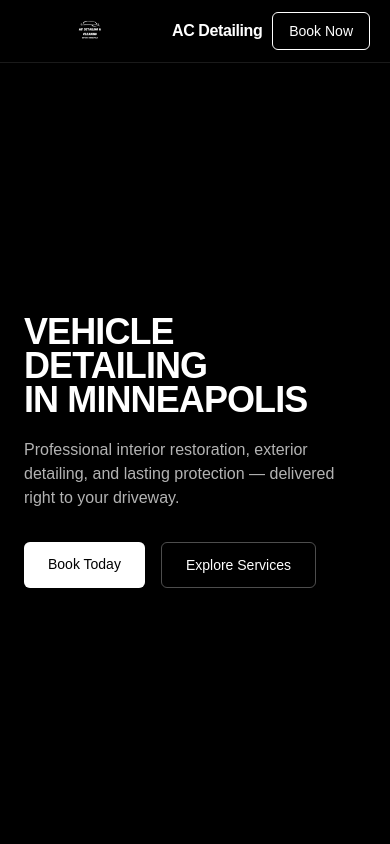
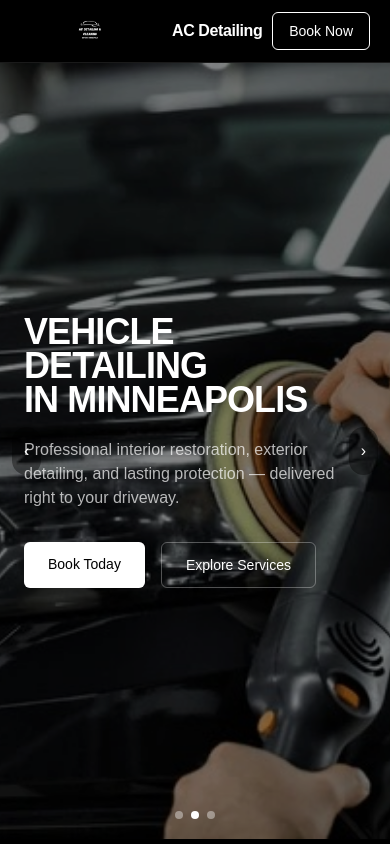
Before and after one commit to Achen2020-web/ac-detailing, a Next.js app: page / in a window 390 px wide. Shown: the top 844 px of the page. Built offline with nearby package versions, Linux system fonts and the light colour scheme; no server answers; grey boxes are pictures that could not be loaded.

Commit message:
Update page.tsx

```diff
--- a/src/app/page.tsx
+++ b/src/app/page.tsx
@@ -15,8 +15,8 @@ const PALETTE = {
 };
 
 /* ---------------- Smart image with next/image + graceful fallbacks ----------------
-   - The wrapper div receives your className (sets size & fit classes)
-   - next/image uses `fill` for optimization
+   - Wrapper gets your className (sets size & fit classes)
+   - Uses next/image (fill) for optimization
    - Tries multiple sources; if one fails, advances to the next
 ----------------------------------------------------------------------------- */
 function SmartImg({
@@ -53,7 +53,6 @@ function SmartImg({
         fill
         sizes="100vw"
         className={
-          // Keep whatever fit you passed (object-cover / object-contain)
           (className || "").includes("object-contain")
             ? "object-contain"
             : "object-cover"
@@ -62,7 +61,6 @@ function SmartImg({
           if (idx < sources.length - 1) setIdx(idx + 1);
           else setFailedAll(true);
         }}
-        // For large hero images we don’t need blur placeholders
         priority={false}
       />
     </div>
@@ -70,7 +68,13 @@ function SmartImg({
 }
 
 /* ---------------- Small motion helper ---------------- */
-function Reveal({ children, delay = 0 }: { children: React.ReactNode; delay?: number }) {
+function Reveal({
+  children,
+  delay = 0,
+}: {
+  children: React.ReactNode;
+  delay?: number;
+}) {
   const ref = useRef(null);
   const inView = useInView(ref, { once: true, amount: 0.18 });
   return (
@@ -83,6 +87,118 @@ function Reveal({ children, delay = 0 }: { children: React.ReactNode; delay?: nu
         {children}
       </motion.div>
     </div>
+  );
+}
+
+/* ---------------- HERO SLIDESHOW ---------------- */
+const heroSlides: string[][] = [
+  ["/soap-sunset.jpeg", "/soap-sunset.jpg"],
+  ["/polish-black-portrait.jpeg", "/polish-black-portrait.jpg"],
+  ["/hero-polish.jpeg", "/hero-polish.jpg"],
+];
+
+function HeroSlideshow({
+  onSelectPackage,
+}: {
+  onSelectPackage: (pkg: string) => void;
+}) {
+  const [i, setI] = useState(0);
+  const [paused, setPaused] = useState(false);
+
+  useEffect(() => {
+    if (paused) return;
+    const t = setInterval(() => setI((v) => (v + 1) % heroSlides.length), 5000);
+    return () => clearInterval(t);
+  }, [paused]);
+
+  const go = (n: number) =>
+    setI((prev) => (prev + n + heroSlides.length) % heroSlides.length);
+
+  return (
+    <section
+      className="relative h-[92vh] w-full isolate overflow-hidden select-none"
+      onMouseEnter={() => setPaused(true)}
+      onMouseLeave={() => setPaused(false)}
+    >
+      <AnimatePresence initial={false} mode="wait">
+        <motion.div
+          key={i}
+          initial={{ opacity: 0 }}
+          animate={{ opacity: 1 }}
+          exit={{ opacity: 0 }}
+          transition={{ duration: 1.0 }}
+          className="absolute inset-0"
+        >
+          <SmartImg
+            sources={heroSlides[i]}
+            alt="Detailing showcase"
+            className="absolute inset-0 h-full w-full object-cover"
+          />
+        </motion.div>
+      </AnimatePresence>
+
+      <div className="absolute inset-0 bg-black/45" />
+
+      <div className="relative z-10 mx-auto flex h-full max-w-6xl flex-col items-start justify-center px-6">
+        <h1 className="max-w-3xl text-4xl md:text-6xl font-extrabold tracking-tight leading-[0.95]">
+          VEHICLE DETAILING
+          <br /> IN MINNEAPOLIS
+        </h1>
+        <p className="mt-5 max-w-xl text-white/70">
+          Professional interior restoration, exterior detailing, and lasting
+          protection — delivered right to your driveway.
+        </p>
+        <div className="mt-8 flex flex-wrap gap-4">
+          <a
+            href="#booking"
+            onClick={() => onSelectPackage("General Booking")}
+            className="rounded-md px-6 py-3 text-sm font-medium bg-white text-black ring-1 ring-inset ring-white/20 hover:opacity-90 transition"
+          >
+            Book Today
+          </a>
+          <a
+            href="#services"
+            className="rounded-md px-6 py-3 text-sm font-medium border border-white/30 hover:bg-white hover:text-black transition"
+          >
+            Explore Services
+          </a>
+        </div>
+      </div>
+
+      {/* Arrows */}
+      <button
+        aria-label="Previous slide"
+        onClick={() => go(-1)}
+        className="absolute left-3 top-1/2 -translate-y-1/2 rounded-full bg-black/40 hover:bg-black/60 p-3 text-white"
+      >
+        ‹
+      </button>
+      <button
+        aria-label="Next slide"
+        onClick={() => go(1)}
+        className="absolute right-3 top-1/2 -translate-y-1/2 rounded-full bg-black/40 hover:bg-black/60 p-3 text-white"
+      >
+        ›
+      </button>
+
+      {/* Dots */}
+      <div className="absolute bottom-5 left-1/2 -translate-x-1/2 flex gap-2">
+        {heroSlides.map((_, idx) => {
+          const active = idx === i;
+          return (
+            <button
+              key={idx}
+              aria-label={`Go to slide ${idx + 1}`}
+              onClick={() => setI(idx)}
+              className={[
+                "h-2 w-2 rounded-full transition",
+                active ? "bg-white" : "bg-white/40 hover:bg-white/70",
+              ].join(" ")}
+            />
+          );
+        })}
+      </div>
+    </section>
   );
 }
 
@@ -399,15 +515,28 @@ function PricingGuidesSection({ onSelectPackage }: { onSelectPackage: (pkg: stri
    ========================================================= */
 export default function Home() {
   // Inquiry form (with honeypot)
-  const [inq, setInq] = useState({ name: "", email: "", phone: "", vehicle: "", message: "", company: "" });
+  const [inq, setInq] = useState({
+    name: "",
+    email: "",
+    phone: "",
+    vehicle: "",
+    message: "",
+    company: "",
+  });
   const [inqBusy, setInqBusy] = useState(false);
   const [inqOK, setInqOK] = useState(false);
   const [inqErr, setInqErr] = useState<string | null>(null);
 
   // Booking form (with honeypot)
   const [bk, setBk] = useState({
-    name: "", email: "", phone: "", vehicle: "",
-    package: "Interior + Exterior", date: "", time: "", company: "",
+    name: "",
+    email: "",
+    phone: "",
+    vehicle: "",
+    package: "Interior + Exterior",
+    date: "",
+    time: "",
+    company: "",
   });
   const [bkBusy, setBkBusy] = useState(false);
   const [bkOK, setBkOK] = useState(false);
@@ -431,41 +560,61 @@ export default function Home() {
     e.preventDefault();
     if (inq.company) return; // honeypot
     if (!validEmail(inq.email)) return setInqErr("Please enter a valid email.");
-    setInqBusy(true); setInqErr(null);
-    const payload = { name: inq.name, email: inq.email, phone: inq.phone, vehicle: inq.vehicle, message: inq.message };
+    setInqBusy(true);
+    setInqErr(null);
+    const payload = {
+      name: inq.name,
+      email: inq.email,
+      phone: inq.phone,
+      vehicle: inq.vehicle,
+      message: inq.message,
+    };
     const { error } = await supabase.from("customer_inquiries").insert([payload]);
     setInqBusy(false);
     if (error) return setInqErr(error.message);
     setInqOK(true);
-    setInq({ name: "", email: "", phone: "", vehicle: "", message: "", company: "" });
+    setInq({
+      name: "",
+      email: "",
+      phone: "",
+      vehicle: "",
+      message: "",
+      company: "",
+    });
   }
 
   async function submitBooking(e: React.FormEvent) {
     e.preventDefault();
     if (bk.company) return; // honeypot
     if (!validEmail(bk.email)) return setBkErr("Please enter a valid email.");
-    setBkBusy(true); setBkErr(null);
-    const payload = { name: bk.name, email: bk.email, phone: bk.phone, vehicle: bk.vehicle, package: bk.package, date: bk.date, time: bk.time };
+    setBkBusy(true);
+    setBkErr(null);
+    const payload = {
+      name: bk.name,
+      email: bk.email,
+      phone: bk.phone,
+      vehicle: bk.vehicle,
+      package: bk.package,
+      date: bk.date,
+      time: bk.time,
+    };
     const { error } = await supabase.from("bookings").insert([payload]);
     setBkBusy(false);
     if (error) return setBkErr(error.message);
     setBkOK(true);
-    setBk({ name: "", email: "", phone: "", vehicle: "", package: "Interior + Exterior", date: "", time: "", company: "" });
+    setBk({
+      name: "",
+      email: "",
+      phone: "",
+      vehicle: "",
+      package: "Interior + Exterior",
+      date: "",
+      time: "",
+      company: "",
+    });
   }
 
-  /* Hero slideshow */
-  const slides = [
-    ["/hero-polish.jpg", "/hero-polish.jpeg"],
-    ["/soap-sunset.jpg", "/soap-sunset.jpeg"],
-    ["/wipe-blue-cloth.jpg", "/wipe-blue-cloth.jpeg"],
-  ];
-  const [i, setI] = useState(0);
-  useEffect(() => {
-    const t = setInterval(() => setI((v) => (v + 1) % slides.length), 6000);
-    return () => clearInterval(t);
-  }, [slides.length]);
-
-  /* Posters */
+  /* Posters (pricing) */
   const posters = [
     { srcs: ["/referral-pricing.png"], alt: "Referral Program" },
     { srcs: ["/ceramic-pricing.png"], alt: "Ceramic pricing" },
@@ -507,48 +656,23 @@ export default function Home() {
             <a href="#reviews" className="hover:opacity-70">Reviews</a>
             <a href="#contact" className="hover:opacity-70">Contact</a>
           </nav>
-          <a href="#booking" className="rounded-md px-4 py-2 text-sm border border-white hover:bg-white hover:text-black transition">Book Now</a>
+          <a
+            href="#booking"
+            className="rounded-md px-4 py-2 text-sm border border-white hover:bg-white hover:text-black transition"
+          >
+            Book Now
+          </a>
         </div>
       </header>
 
-      {/* HERO (full image) */}
-      <section className="relative h-[92vh] w-full isolate overflow-hidden">
-        <AnimatePresence initial={false} mode="wait">
-          <motion.div key={i} initial={{ opacity: 0 }} animate={{ opacity: 1 }} exit={{ opacity: 0 }} transition={{ duration: 0.6 }}>
-            <SmartImg
-              sources={slides[i]}
-              alt="Detailing showcase"
-              className="absolute inset-0 h-full w-full object-cover"
-            />
-          </motion.div>
-        </AnimatePresence>
-        <div className="absolute inset-0 bg-black/45" />
-        <div className="relative z-10 mx-auto flex h-full max-w-6xl flex-col items-start justify-center px-6">
-          <h1 className="max-w-3xl text-4xl md:text-6xl font-extrabold tracking-tight leading-[0.95]">
-            VEHICLE DETAILING
-            <br /> IN MINNEAPOLIS
-          </h1>
-          <p className="mt-5 max-w-xl text-white/70">
-            Professional interior restoration, exterior detailing, and lasting protection — delivered right to your driveway.
-          </p>
-          <div className="mt-8 flex flex-wrap gap-4">
-            <a
-              href="#booking"
-              onClick={() => handleSelectPackage("General Booking")}
-              className="rounded-md px-6 py-3 text-sm font-medium bg-white text-black ring-1 ring-inset ring-white/20 hover:opacity-90 transition"
-            >
-              Book Today
-            </a>
-            <a href="#services" className="rounded-md px-6 py-3 text-sm font-medium border border-white/30 hover:bg-white hover:text-black transition">
-              Explore Services
-            </a>
-          </div>
-        </div>
-      </section>
+      {/* HERO */}
+      <HeroSlideshow onSelectPackage={handleSelectPackage} />
 
       {/* SERVICES */}
       <section id="services" className="mx-auto max-w-6xl px-6 py-16">
-        <Reveal><h2 className="text-2xl font-semibold">Services</h2></Reveal>
+        <Reveal>
+          <h2 className="text-2xl font-semibold">Services</h2>
+        </Reveal>
         <div className="mt-8 grid gap-6 md:grid-cols-3">
           {[
             { t: "Express Wash", d: "Foam contact wash, wheels, windows, quick interior tidy." },
@@ -573,21 +697,22 @@ export default function Home() {
 
       {/* POSTERS */}
       <section id="pricing" className="px-0 py-16">
-        <Reveal><h2 className="mx-auto max-w-6xl px-6 text-2xl font-semibold">Pricing </h2></Reveal>
+        <Reveal>
+          <h2 className="mx-auto max-w-6xl px-6 text-2xl font-semibold">Pricing </h2>
+        </Reveal>
         <div className="mt-8 overflow-x-auto snap-x snap-mandatory">
           <div className="flex gap-6 px-6">
-            {[
-              { srcs: ["/referral-pricing.png"], alt: "Referral Program" },
-              { srcs: ["/ceramic-pricing.png"], alt: "Ceramic pricing" },
-              { srcs: ["/interior-pricing.png"], alt: "Interior pricing" },
-              { srcs: ["/full-pricing.png"], alt: "Full pricing" },
-            ].map((img) => (
+            {posters.map((img) => (
               <div
                 key={img.srcs[0]}
                 className="snap-center shrink-0 rounded-2xl border border-white/10 bg-white/5 backdrop-blur"
                 style={{ width: "min(92vw, 950px)" }}
               >
-                <SmartImg sources={img.srcs} alt={img.alt} className="h-[86vh] w-full object-contain p-4" />
+                <SmartImg
+                  sources={img.srcs}
+                  alt={img.alt}
+                  className="h-[86vh] w-full object-contain p-4"
+                />
               </div>
             ))}
           </div>
@@ -601,15 +726,22 @@ export default function Home() {
             Customer Results
           </h2>
 
-        <div className="grid grid-cols-1 sm:grid-cols-2 lg:grid-cols-3 gap-10">
+          <div className="grid grid-cols-1 sm:grid-cols-2 lg:grid-cols-3 gap-10">
             {[
               { srcs: ["/before-after-seat.jpg", "/before-after-seat.jpeg"], caption: "Interior Seat Restoration" },
               { srcs: ["/before-after-mats.jpg", "/before-after-mats.jpeg"], caption: "Floor Mat Deep Clean" },
               { srcs: ["/before-after-door.jpg", "/before-after-door.jpeg"], caption: "Door Panel Refresh" },
               { srcs: ["/before-after-trunk.jpg", "/before-after-trunk.jpeg"], caption: "Full Trunk Cleanout" },
             ].map((card) => (
-              <div key={card.caption} className="bg-neutral-900 rounded-2xl shadow-lg overflow-hidden border border-white/10">
-                <SmartImg sources={card.srcs} alt={card.caption} className="w-full h-64 object-cover" />
+              <div
+                key={card.caption}
+                className="bg-neutral-900 rounded-2xl shadow-lg overflow-hidden border border-white/10"
+              >
+                <SmartImg
+                  sources={card.srcs}
+                  alt={card.caption}
+                  className="w-full h-64 object-cover"
+                />
                 <div className="p-4 text-center text-sm text-gray-300">{card.caption}</div>
               </div>
             ))}
@@ -619,20 +751,17 @@ export default function Home() {
 
       {/* GALLERY */}
       <section id="gallery" className="mx-auto max-w-6xl px-6 py-12">
-        <Reveal><h2 className="text-2xl font-semibold">Gallery</h2></Reveal>
+        <Reveal>
+          <h2 className="text-2xl font-semibold">Gallery</h2>
+        </Reveal>
         <div className="mt-6 grid grid-cols-2 gap-4 md:grid-cols-4">
-          {[
-            ["/soap-close.jpg", "/soap-close.jpeg"],
-            ["/interior-vs-exterior.jpg", "/interior-vs-exterior.jpeg"],
-            ["/polish-black-portrait.jpg", "/polish-black-portrait.jpeg"],
-            ["/wipe-blue-cloth.jpg", "/wipe-blue-cloth.jpeg"],
-            ["/before-after-mats.jpg", "/before-after-mats.jpeg"],
-            ["/before-after-seat.jpg", "/before-after-seat.jpeg"],
-            ["/before-after-trunk.jpg", "/before-after-trunk.jpeg"],
-            ["/before-after-door.jpg", "/before-after-door.jpeg"],
-          ].map((srcs) => (
+          {gallery.map((srcs) => (
             <Reveal key={srcs[0]} delay={0.04}>
-              <SmartImg sources={srcs} alt="" className="h-40 w-full rounded-lg object-cover md:h-48" />
+              <SmartImg
+                sources={srcs}
+                alt=""
+                className="h-40 w-full rounded-lg object-cover md:h-48"
+              />
             </Reveal>
           ))}
         </div>
@@ -640,7 +769,9 @@ export default function Home() {
 
       {/* REVIEWS */}
       <section id="reviews" className="mx-auto max-w-6xl px-6 py-12">
-        <Reveal><h2 className="text-2xl font-semibold">Reviews</h2></Reveal>
+        <Reveal>
+          <h2 className="text-2xl font-semibold">Reviews</h2>
+        </Reveal>
         <div className="mt-6 grid gap-6 md:grid-cols-3">
           {[
             { q: "Interior looked brand new. Professional and punctual.", n: "Jordan P." },
@@ -659,7 +790,9 @@ export default function Home() {
 
       {/* CONTACT */}
       <section id="contact" className="mx-auto max-w-6xl px-6 py-16">
-        <Reveal><h2 className="text-2xl font-semibold">Get a Free Quote</h2></Reveal>
+        <Reveal>
+          <h2 className="text-2xl font-semibold">Get a Free Quote</h2>
+        </Reveal>
         <form onSubmit={submitInquiry} className="mt-6 grid grid-cols-1 gap-3 md:grid-cols-2">
           {/* Honeypot */}
           <input
@@ -670,13 +803,46 @@ export default function Home() {
             onChange={(e) => setInq((v) => ({ ...v, company: e.target.value }))}
             placeholder="Company"
           />
-          <input className="rounded-md border border-white/20 bg-black px-3 py-2 outline-none focus:ring-2 focus:ring-white/20 placeholder:text-white/40" placeholder="Name" required value={inq.name} onChange={e=>setInq(v=>({...v,name:e.target.value}))}/>
-          <input className="rounded-md border border-white/20 bg-black px-3 py-2 outline-none focus:ring-2 focus:ring-white/20 placeholder:text-white/40" type="email" placeholder="Email" required value={inq.email} onChange={e=>setInq(v=>({...v,email:e.target.value}))}/>
-          <input className="rounded-md border border-white/20 bg-black px-3 py-2 outline-none focus:ring-2 focus:ring-white/20 placeholder:text-white/40" placeholder="Phone" value={inq.phone} onChange={e=>setInq(v=>({...v,phone:e.target.value}))}/>
-          <input className="rounded-md border border-white/20 bg-black px-3 py-2 outline-none focus:ring-2 focus:ring-white/20 placeholder:text-white/40" placeholder="Vehicle (Make/Model/Year)" value={inq.vehicle} onChange={e=>setInq(v=>({...v,vehicle:e.target.value}))}/>
-          <textarea className="rounded-md border border-white/20 bg-black px-3 py-2 outline-none focus:ring-2 focus:ring-white/20 placeholder:text-white/40 md:col-span-2" rows={5} placeholder="Tell us what you need (odor removal, pet hair, spill, etc.)" required value={inq.message} onChange={e=>setInq(v=>({...v,message:e.target.value}))}/>
+          <input
+            className="rounded-md border border-white/20 bg-black px-3 py-2 outline-none focus:ring-2 focus:ring-white/20 placeholder:text-white/40"
+            placeholder="Name"
+            required
+            value={inq.name}
+            onChange={(e) => setInq((v) => ({ ...v, name: e.target.value }))}
+          />
+          <input
+            className="rounded-md border border-white/20 bg-black px-3 py-2 outline-none focus:ring-2 focus:ring-white/20 placeholder:text-white/40"
+            type="email"
+            placeholder="Email"
+            required
+            value={inq.email}
+            onChange={(e) => setInq((v) => ({ ...v, email: e.target.value }))}
+          />
+          <input
+            className="rounded-md border border-white/20 bg-black px-3 py-2 outline-none focus:ring-2 focus:ring-white/20 placeholder:text-white/40"
+            placeholder="Phone"
+            value={inq.phone}
+            onChange={(e) => setInq((v) => ({ ...v, phone: e.target.value }))}
+          />
+          <input
+            className="rounded-md border border-white/20 bg-black px-3 py-2 outline-none focus:ring-2 focus:ring-white/20 placeholder:text-white/40"
+            placeholder="Vehicle (Make/Model/Year)"
+            value={inq.vehicle}
+            onChange={(e) => setInq((v) => ({ ...v, vehicle: e.target.value }))}
+          />
+          <textarea
+            className="rounded-md border border-white/20 bg-black px-3 py-2 outline-none focus:ring-2 focus:ring-white/20 placeholder:text-white/40 md:col-span-2"
+            rows={5}
+            placeholder="Tell us what you need (odor removal, pet hair, spill, etc.)"
+            required
+            value={inq.message}
+            onChange={(e) => setInq((v) => ({ ...v, message: e.target.value }))}
+          />
           <div className="md:col-span-2 flex items-center gap-4">
-            <button disabled={inqBusy} className="rounded-md px-5 py-2.5 text-sm font-medium border border-white hover:bg-white hover:text-black transition">
+            <button
+              disabled={inqBusy}
+              className="rounded-md px-5 py-2.5 text-sm font-medium border border-white hover:bg-white hover:text-black transition"
+            >
               {inqBusy ? "Sending…" : "Send"}
             </button>
             {inqOK && <span className="text-sm text-emerald-400">Thanks! We’ll be in touch shortly.</span>}
@@ -687,7 +853,9 @@ export default function Home() {
 
       {/* BOOKING */}
       <section id="booking" className="mx-auto max-w-6xl px-6 pb-20">
-        <Reveal><h2 className="text-2xl font-semibold">Schedule Your Detail</h2></Reveal>
+        <Reveal>
+          <h2 className="text-2xl font-semibold">Schedule Your Detail</h2>
+        </Reveal>
         <form onSubmit={submitBooking} className="mt-6 grid grid-cols-1 gap-3 md:grid-cols-2">
           {/* Honeypot */}
           <input
@@ -698,15 +866,58 @@ export default function Home() {
             onChange={(e) => setBk((v) => ({ ...v, company: e.target.value }))}
             placeholder="Company"
           />
-          <input className="rounded-md border border-white/20 bg-black px-3 py-2 outline-none focus:ring-2 focus:ring-white/20 placeholder:text-white/40" placeholder="Full Name" required value={bk.name} onChange={e=>setBk(v=>({...v,name:e.target.value}))}/>
-          <input className="rounded-md border border-white/20 bg-black px-3 py-2 outline-none focus:ring-2 focus:ring-white/20 placeholder:text-white/40" type="email" placeholder="Email" required value={bk.email} onChange={e=>setBk(v=>({...v,email:e.target.value}))}/>
-          <input className="rounded-md border border-white/20 bg-black px-3 py-2 outline-none focus:ring-2 focus:ring-white/20 placeholder:text-white/40" placeholder="Phone (SMS)" value={bk.phone} onChange={e=>setBk(v=>({...v,phone:e.target.value}))}/>
-          <input className="rounded-md border border-white/20 bg-black px-3 py-2 outline-none focus:ring-2 focus:ring-white/20 placeholder:text-white/40" placeholder="Vehicle (Make/Model/Year)" value={bk.vehicle} onChange={e=>setBk(v=>({...v,vehicle:e.target.value}))}/>
-          <input className="rounded-md border border-white/20 bg-black px-3 py-2 outline-none focus:ring-2 focus:ring-white/20 placeholder:text-white/40" placeholder="Selected Package" value={bk.package} onChange={e=>setBk(v=>({...v,package:e.target.value}))}/>
-          <input className="rounded-md border border-white/20 bg-black px-3 py-2 outline-none focus:ring-2 focus:ring-white/20 placeholder:text-white/40" type="date" required value={bk.date} onChange={e=>setBk(v=>({...v,date:e.target.value}))}/>
-          <input className="rounded-md border border-white/20 bg-black px-3 py-2 outline-none focus:ring-2 focus:ring-white/20 placeholder:text-white/40" type="time" required value={bk.time} onChange={e=>setBk(v=>({...v,time:e.target.value}))}/>
+          <input
+            className="rounded-md border border-white/20 bg-black px-3 py-2 outline-none focus:ring-2 focus:ring-white/20 placeholder:text-white/40"
+            placeholder="Full Name"
+            required
+            value={bk.name}
+            onChange={(e) => setBk((v) => ({ ...v, name: e.target.value }))}
+          />
+          <input
+            className="rounded-md border border-white/20 bg-black px-3 py-2 outline-none focus:ring-2 focus:ring-white/20 placeholder:text-white/40"
+            type="email"
+            placeholder="Email"
+            required
+            value={bk.email}
+            onChange={(e) => setBk((v) => ({ ...v, email: e.target.value }))}
+          />
+          <input
+            className="rounded-md border border-white/20 bg-black px-3 py-2 outline-none focus:ring-2 focus:ring-white/20 placeholder:text-white/40"
+            placeholder="Phone (SMS)"
+            value={bk.phone}
+            onChange={(e) => setBk((v) => ({ ...v, phone: e.target.value }))}
+          />
+          <input
+            className="rounded-md border border-white/20 bg-black px-3 py-2 outline-none focus:ring-2 focus:ring-white/20 placeholder:text-white/40"
+            placeholder="Vehicle (Make/Model/Year)"
+            value={bk.vehicle}
+            onChange={(e) => setBk((v) => ({ ...v, vehicle: e.target.value }))}
+          />
+          <input
+            className="rounded-md border border-white/20 bg-black px-3 py-2 outline-none focus:ring-2 focus:ring-white/20 placeholder:text-white/40"
+            placeholder="Selected Package"
+            value={bk.package}
+            onChange={(e) => setBk((v) => ({ ...v, package: e.target.value }))}
+          />
+          <input
+            className="rounded-md border border-white/20 bg-black px-3 py-2 outline-none focus:ring-2 focus:ring-white/20 placeholder:text-white/40"
+            type="date"
+            required
+            value={bk.date}
+            onChange={(e) => setBk((v) => ({ ...v, date: e.target.value }))}
+          />
+          <input
+            className="rounded-md border border-white/20 bg-black px-3 py-2 outline-none focus:ring-2 focus:ring-white/20 placeholder:text-white/40"
+            type="time"
+            required
+            value={bk.time}
+            onChange={(e) => setBk((v) => ({ ...v, time: e.target.value }))}
+          />
           <div className="md:col-span-2 flex items-center gap-4">
-            <button disabled={bkBusy} className="rounded-md px-5 py-2.5 text-sm font-medium border border-white hover:bg-white hover:text-black transition">
+            <button
+              disabled={bkBusy}
+              className="rounded-md px-5 py-2.5 text-sm font-medium border border-white hover:bg-white hover:text-black transition"
+            >
               {bkBusy ? "Sending…" : "Request Appointment"}
             </button>
             {bkOK && <span className="text-sm text-emerald-400">We’ll confirm by email/text.</span>}
```
